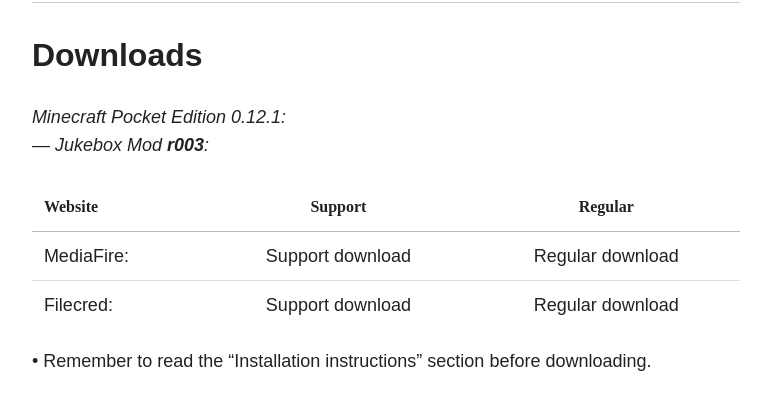
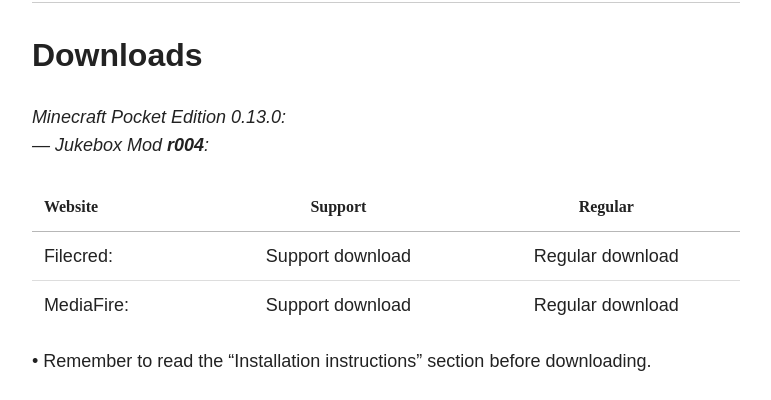
Before and after one commit to Desno365/Desno365.github.io, a Jekyll site: the page built from minecraft/jukebox-mod/index.md, in a window 1280 px wide and 900 px high, scrolled down 1604 px. Shown: the part 153-553 px from the top of the window, without its empty margins (254-1025 px from the left). Built offline with Jekyll 4.4.1, drawn with Linux system fonts in a browser that asks for light colours; nearby versions of some CDN libraries; comment, search, counter and statistics services are not loaded; some of the changed text lies outside the part shown.

Commit message:
Jukebox Mod r004

```diff
--- a/minecraft/jukebox-mod/full-changelog/changelog.html
+++ b/minecraft/jukebox-mod/full-changelog/changelog.html
@@ -1,3 +1,6 @@
+<i>Jukebox Mod r004</i><br>
+- NEW: support for Minecraft PE 0.13.x<br><br>
+
 <i>Jukebox Mod r003</i><br>
 - UPDATE: IDs of discs updated, now they are the same as in Minecraft PC<br>
 - UPDATE: discs moved in the Tools category in the creative menu<br>
--- a/minecraft/jukebox-mod/index.md
+++ b/minecraft/jukebox-mod/index.md
@@ -43,13 +43,13 @@
 
 ## Downloads
 
-<i>Minecraft Pocket Edition 0.12.1:</i><br>
-<i> --- Jukebox Mod <b>r003</b>:</i>
+<i>Minecraft Pocket Edition 0.13.0:</i><br>
+<i> --- Jukebox Mod <b>r004</b>:</i>
 
 | Website | Support | Regular |
 |:--------|:-------:|:-------:|
-| MediaFire:       | [Support download](http://adf.ly/1Oelfw) | [Regular download](http://www.mediafire.com/download/h850c9f8sfr1obw/Jukebox_Mod_r003_Desno365.zip) |
-| Filecred:        | [Support download](http://adf.ly/1OelWP) | [Regular download](http://filecred.com/A18AG560) |
+| Filecred:        | [Support download](http://adf.ly/1SW8u1) | [Regular download](http://filecred.com/A383G565) |
+| MediaFire:       | [Support download](http://adf.ly/1SW9Fw) | [Regular download](http://www.mediafire.com/download/rrwp2cxowrgq1i3/Jukebox_Mod_r004_Desno365.zip) |
 |----
 {: rules="groups"}
 
@@ -86,6 +86,11 @@
 ---
 
 ## Changelog
+
+**Jukebox Mod r004**
+{% highlight text %}
+- NEW: support for Minecraft PE 0.13.x
+{% endhighlight %}
 
 **Jukebox Mod r003**
 {% highlight text %}
```
